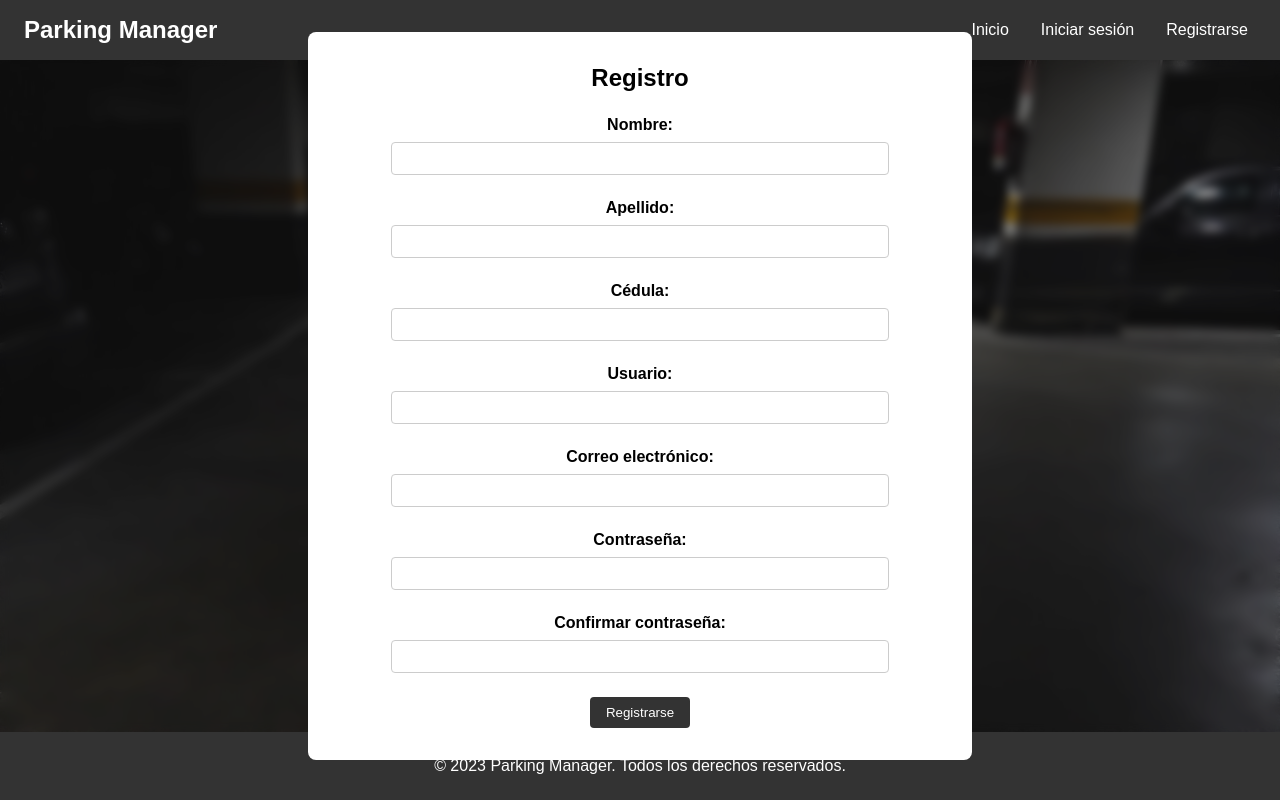
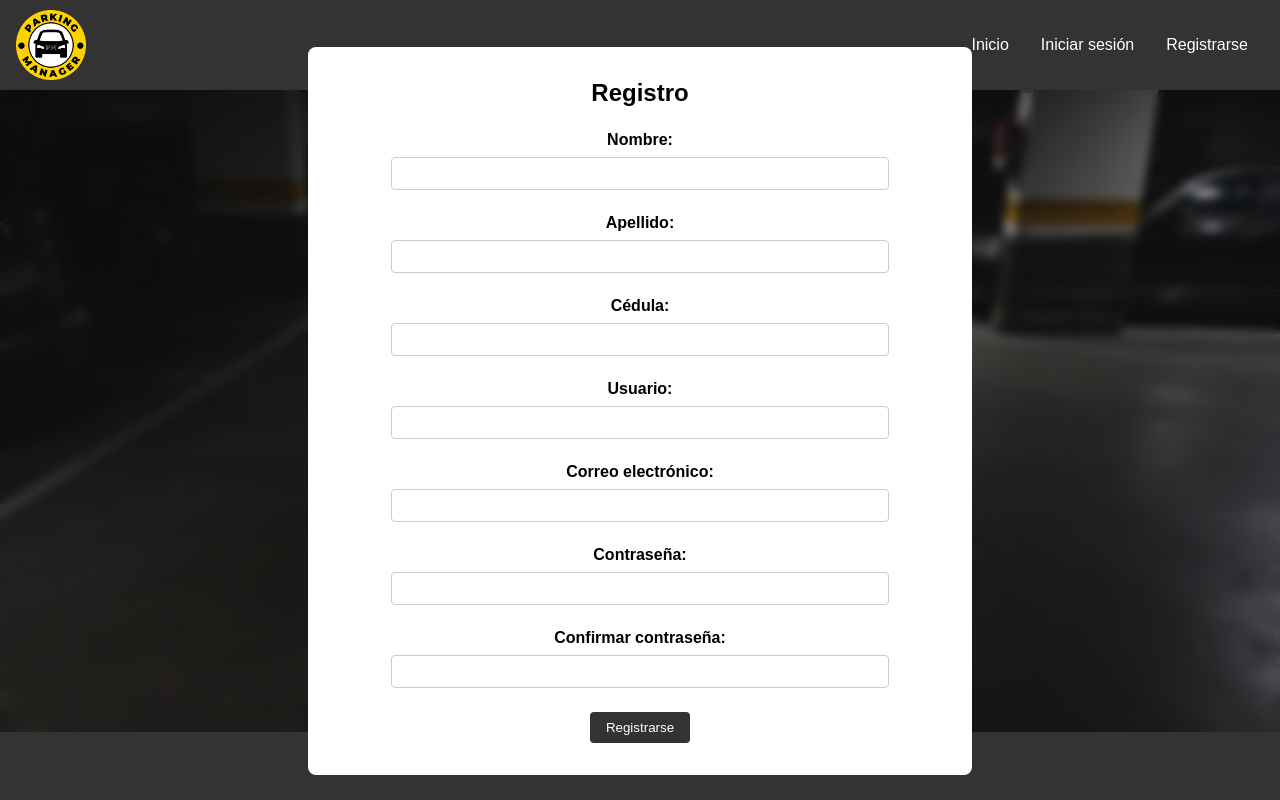
Before and after one commit to Daireto/ProyectoPHP, a PHP site: page /register.html in a window 1280 px wide. Run offline with PHP 8.4, Linux system fonts and the light colour scheme.

Commit message:
agregar favicon y logo

```diff
--- a/estilos/base.css
+++ b/estilos/base.css
@@ -17,17 +17,15 @@ body {
     display: flex;
     justify-content: space-between;
     align-items: center;
-    padding: 16px;
+    padding: 10px 16px;
 }
 
 .logo {
-    display: flex;
-    align-items: center;
+    height: 70px;
 }
 
-.logo-text {
-    font-size: 24px;
-    margin-left: 8px;
+.logo img {
+    height: 100%;
 }
 
 .menu {
--- a/estilos/login.css
+++ b/estilos/login.css
@@ -8,7 +8,7 @@ body {
 .login {
     background-color: rgba(39, 39, 39, 0.342);
     backdrop-filter: blur(5px);
-    height: calc(100vh - 128px);
+    height: calc(100vh - 158px);
     display: flex;
     justify-content: center;
     align-items: center;
--- a/estilos/register.css
+++ b/estilos/register.css
@@ -8,7 +8,7 @@ body {
 .registro {
     background-color: rgba(39, 39, 39, 0.342);
     backdrop-filter: blur(5px);
-    height: calc(100vh - 128px);
+    height: calc(100vh - 158px);
     display: flex;
     justify-content: center;
     align-items: center;
--- a/register.html
+++ b/register.html
@@ -1,9 +1,12 @@
 <!DOCTYPE html>
-<html lang="en">
+<html lang="es">
 <head>
     <meta charset="UTF-8">
     <meta name="viewport" content="width=device-width, initial-scale=1.0">
     <title>Parking Manager</title>
+
+    <!-- Ícono -->
+    <link rel="icon" href="imagenes/favicon.ico" type="image/x-icon">
 
     <!-- Estilos -->
     <link rel="stylesheet" href="estilos/base.css">
@@ -14,7 +17,9 @@
     <!-- Barra de navegación -->
     <nav class="navbar">
         <div class="logo">
-            <h1 class="logo-text">Parking Manager</h1>
+            <a href="index.html">
+                <img src="imagenes/logo.png" alt="Logo">
+            </a>
         </div>
         <ul class="menu">
             <li class="item"><a href="index.html">Inicio</a></li>
```
Also changed, not shown: index.html (+6 -1 lines), login.html (+6 -1 lines), imagenes/favicon.ico (added), imagenes/logo.png (added).
